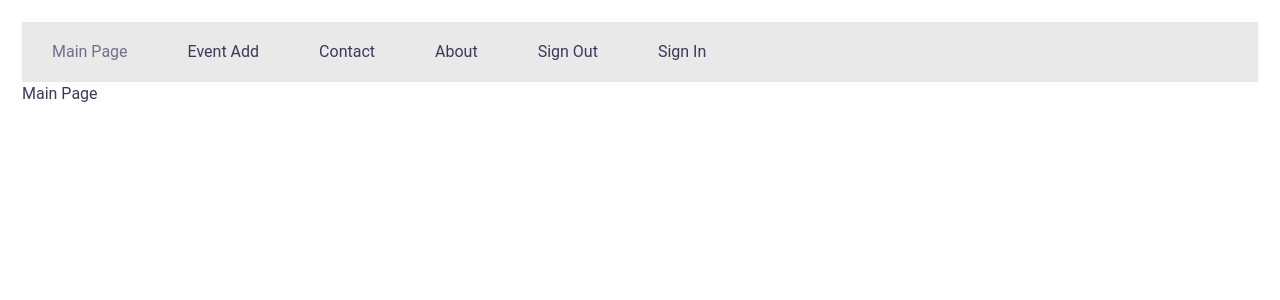
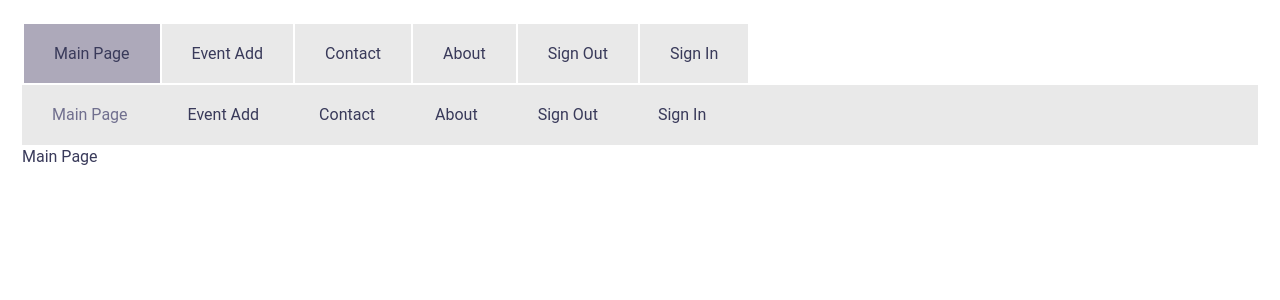
Before and after one commit to kmitrakov/smart-event, a Django app: page / in a window 1280 px wide. Shown: the top 300 px of the page. Run offline with Django 4.2, Linux system fonts and the light colour scheme; data that the repository does not hold is empty.

Commit message:
Промежуточные изменения компонента "menumain".

```diff
--- a/smartevent/event/static/event/css/styles.css
+++ b/smartevent/event/static/event/css/styles.css
@@ -10,6 +10,28 @@ html, body {
 
 div {
 
+}
+
+.div-menu-main-item {
+    color: #393A5A;
+    padding: 20px 30px 20px 30px;
+    background-color: #E9E9E9;
+}
+.div-menu-main-item-selected {
+    color: #393A5A;
+    padding: 20px 30px 20px 30px;
+    background-color: #ADA9BA;
+}
+.div-menu-main-item:hover {
+    color: #393A5A;
+    padding: 20px 30px 20px 30px;
+    background-color: #ADA9BA;
+}
+.div-menu-main-item a {
+    color: #393A5A;
+}
+.div-menu-main-item a:hover {
+    color: #393A5A;
 }
 
 a, a:link {
--- a/smartevent/event/templates/event/base.html
+++ b/smartevent/event/templates/event/base.html
@@ -13,6 +13,27 @@
     <tr>
         <td valign=center>
             {% block menumain %}
+            <table>
+                <tr>
+                    {% for menu_main_item in menu_main %}
+                    <td>
+                        {% if menu_main_item.title == title %}
+                        <div class="div-menu-main-item-selected">
+                            {{menu_main_item.title}}
+                        </div>
+                        {% else %}
+                        <div class="div-menu-main-item">
+                            <a href="{% url menu_main_item.urlname %}">{{menu_main_item.title}}</a>
+                        </div>
+                        {% endif %}
+                    </td>
+                    {% endfor %}
+                    <td>
+
+                    </td>
+                </tr>
+            </table>
+
             <div class="header">
                 <ul class="menu-main">
                     {% for menu_main_item in menu_main %}
```
